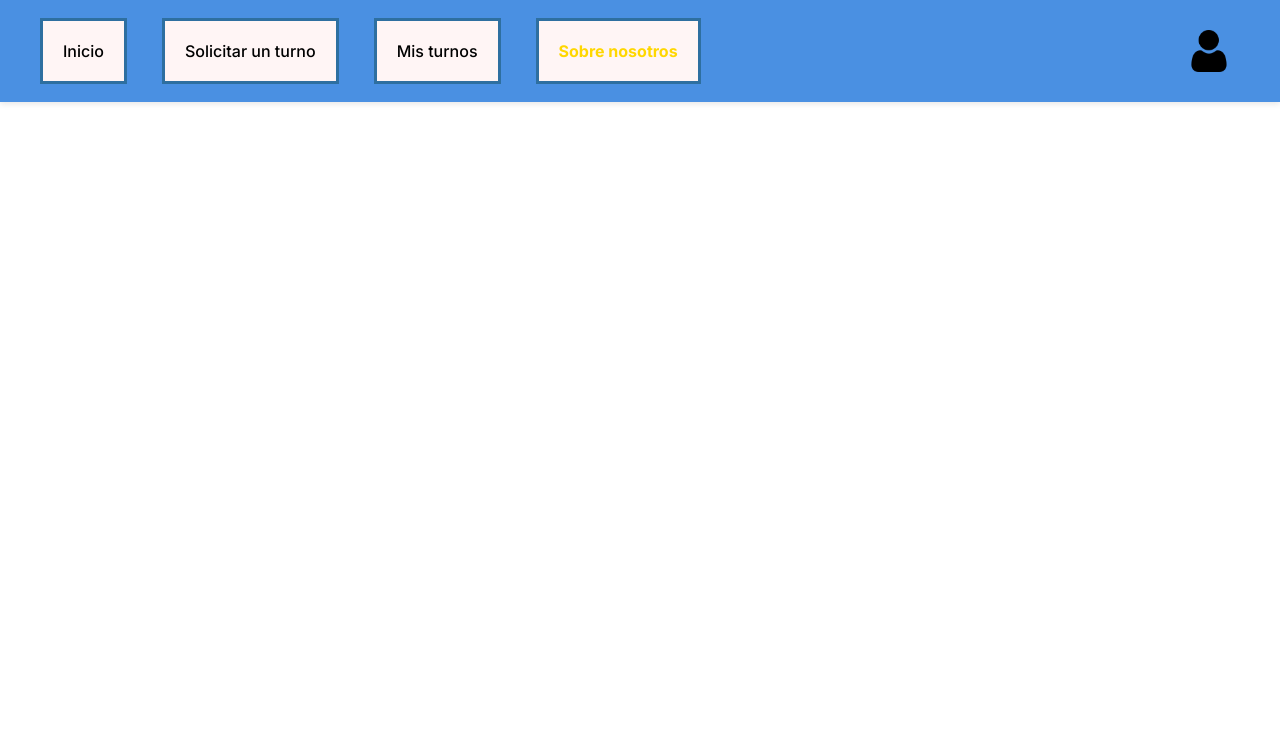
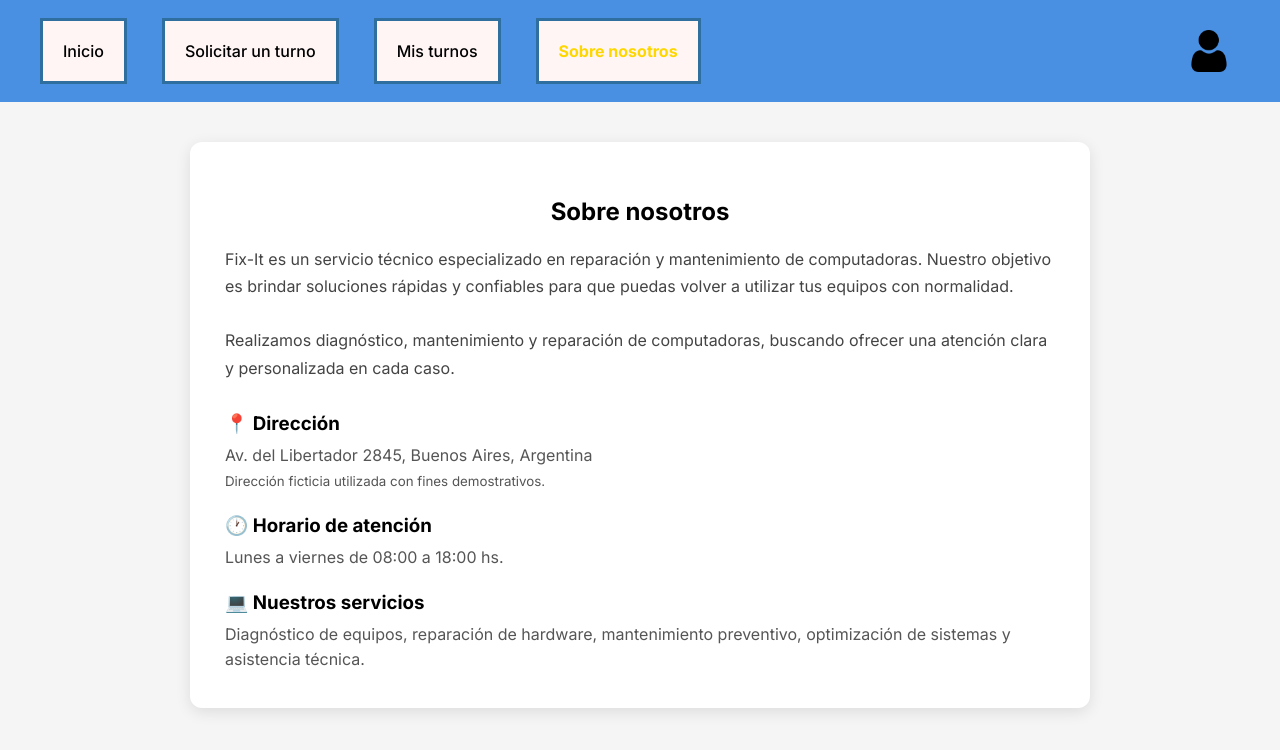
Before and after one commit to GNicolasRocca/Fix-It, a React (Vite) app in the folder front/vite-project/: page /about-us in a window 1280 px wide. Shown: the top 750 px of the page. Built offline with nearby package versions, Linux system fonts and the light colour scheme; no server answers.

Commit message:
fix: se corrigio el nombre de ciertas rutas y ademas se agrego la seccion about us-GNR

```diff
--- a/front/vite-project/src/App.jsx
+++ b/front/vite-project/src/App.jsx
@@ -5,6 +5,7 @@
 import { Register } from "./views/Account/Register";
 import { ScheduleAppointment } from "./views/Appointment/AppointmentSchedule";
 import { Navigate, Route, Routes } from "react-router-dom";
+import { AboutUs } from "./views/About-us/AboutUs";
 
 function App() {
   return (
@@ -15,10 +16,11 @@
         <Routes>
           <Route path="/" element={<Navigate to="/home" replace />} />
           <Route path="/home" element={<Home />} />
-          <Route path="/login" element={<Login />} />
-          <Route path="/register" element={<Register />} />
+          <Route path="/users/login" element={<Login />} />
+          <Route path="/users/register" element={<Register />} />
           <Route path="/appointments/schedule" element={<ScheduleAppointment />} />
-          <Route path="/my-appointments" element={<MyAppointments />} />
+          <Route path="/appointments/my-appointments" element={<MyAppointments />} />
+          <Route path="/about-us" element={<AboutUs />} />
         </Routes>
       </main>
     </div>
--- a/front/vite-project/src/components/Navbar/Navbar.jsx
+++ b/front/vite-project/src/components/Navbar/Navbar.jsx
@@ -177,7 +177,7 @@
           <NavLinkStyled to="/appointments/schedule">Solicitar un turno</NavLinkStyled>
         </NavItem>
         <NavItem>
-          <NavLinkStyled to="/my-appointments">Mis turnos</NavLinkStyled>
+          <NavLinkStyled to="/appointments/my-appointments">Mis turnos</NavLinkStyled>
         </NavItem>
         <NavItem>
           <NavLinkStyled to="/about-us">Sobre nosotros</NavLinkStyled>
@@ -200,8 +200,8 @@
                   <>
                     <MenuTitle>Bienvenido</MenuTitle>
                     <MenuText>Iniciá sesión o registrate para continuar.</MenuText>
-                    <MenuLink to="/login" onClick={closeUserMenu}>Iniciar sesión</MenuLink>
-                  <RegisterLink to="/register" onClick={closeUserMenu}>Registrarse</RegisterLink>
+                    <MenuLink to="/users/login" onClick={closeUserMenu}>Iniciar sesión</MenuLink>
+                  <RegisterLink to="/users/register" onClick={closeUserMenu}>Registrarse</RegisterLink>
                 </>
               )}
 
--- /dev/null
+++ b/front/vite-project/src/views/About-us/AboutUs.jsx
@@ -0,0 +1,101 @@
+import styled from "styled-components";
+
+const AboutContainer = styled.section`
+    width: 100%;
+    min-height: 100%;
+    padding: 40px 20px;
+    display: flex;
+    justify-content: center;
+    align-items: flex-start;
+    background-color: #f5f5f5;
+`;
+
+const AboutCard = styled.div`
+    width: 100%;
+    max-width: 900px;
+    padding: 35px;
+    background-color: white;
+    border-radius: 12px;
+    box-shadow: 0 4px 15px rgba(0, 0, 0, 0.1);
+`;
+
+const Title = styled.h1`
+    margin-bottom: 20px;
+    text-align: center;
+`;
+
+const Description = styled.p`
+    line-height: 1.7;
+    margin-bottom: 30px;
+    color: #444;
+`;
+
+const InfoContainer = styled.div`
+    display: flex;
+    flex-direction: column;
+    gap: 20px;
+`;
+
+const InfoSection = styled.div`
+    h3 {
+        margin: 0 0 8px 0;
+    }
+
+    p {
+        margin: 0;
+        line-height: 1.6;
+        color: #555;
+    }
+`;
+
+export const AboutUs = () => {
+    return (
+        <AboutContainer>
+            <AboutCard>
+
+                <Title>Sobre nosotros</Title>
+
+                <Description>
+                    Fix-It es un servicio técnico especializado en reparación y
+                    mantenimiento de computadoras. Nuestro objetivo es brindar
+                    soluciones rápidas y confiables para que puedas volver a
+                    utilizar tus equipos con normalidad.
+                    <br />
+                    <br />
+                    Realizamos diagnóstico, mantenimiento y reparación de
+                    computadoras, buscando ofrecer una atención clara y
+                    personalizada en cada caso.
+                </Description>
+
+                <InfoContainer>
+
+                    <InfoSection>
+                        <h3>📍 Dirección</h3>
+                        <p>Av. del Libertador 2845, Buenos Aires, Argentina</p>
+                        <p>
+                            <small>
+                                Dirección ficticia utilizada con fines demostrativos.
+                            </small>
+                        </p>
+                    </InfoSection>
+
+                    <InfoSection>
+                        <h3>🕐 Horario de atención</h3>
+                        <p>Lunes a viernes de 08:00 a 18:00 hs.</p>
+                    </InfoSection>
+
+                    <InfoSection>
+                        <h3>💻 Nuestros servicios</h3>
+                        <p>
+                            Diagnóstico de equipos, reparación de hardware,
+                            mantenimiento preventivo, optimización de sistemas y
+                            asistencia técnica.
+                        </p>
+                    </InfoSection>
+
+                </InfoContainer>
+
+            </AboutCard>
+        </AboutContainer>
+    );
+};
```
